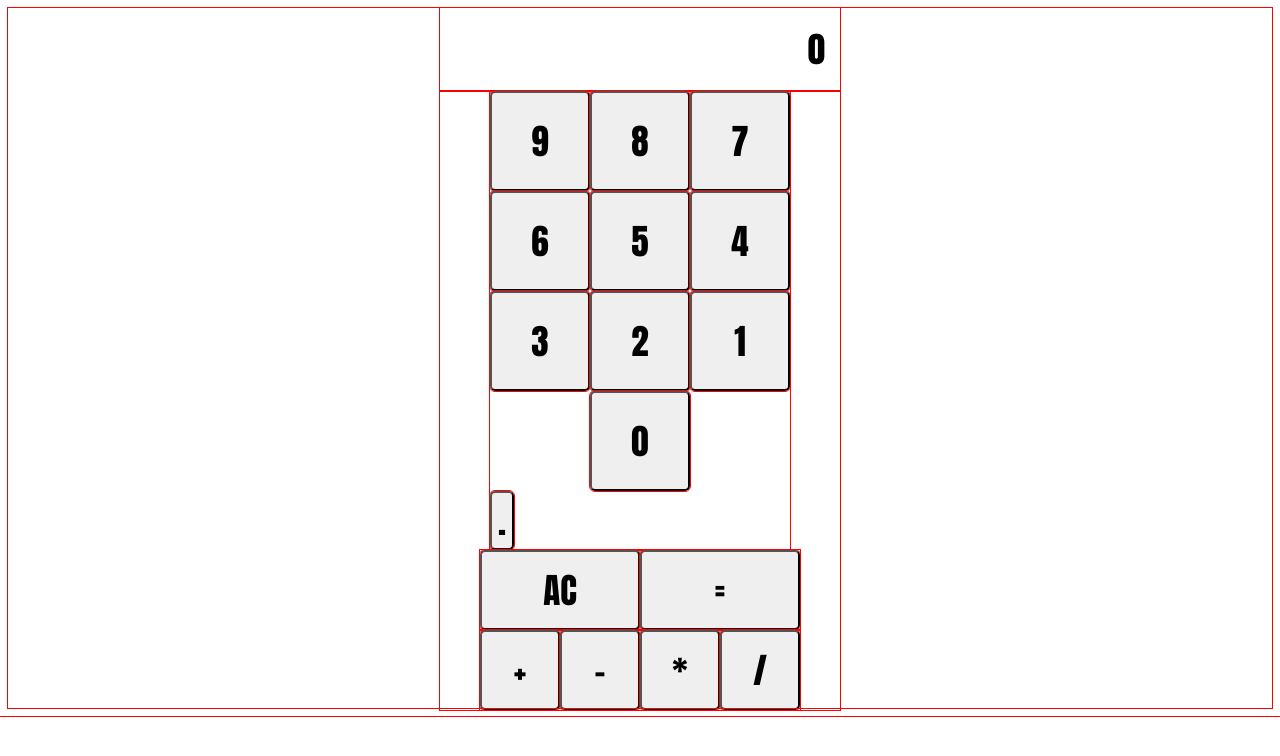
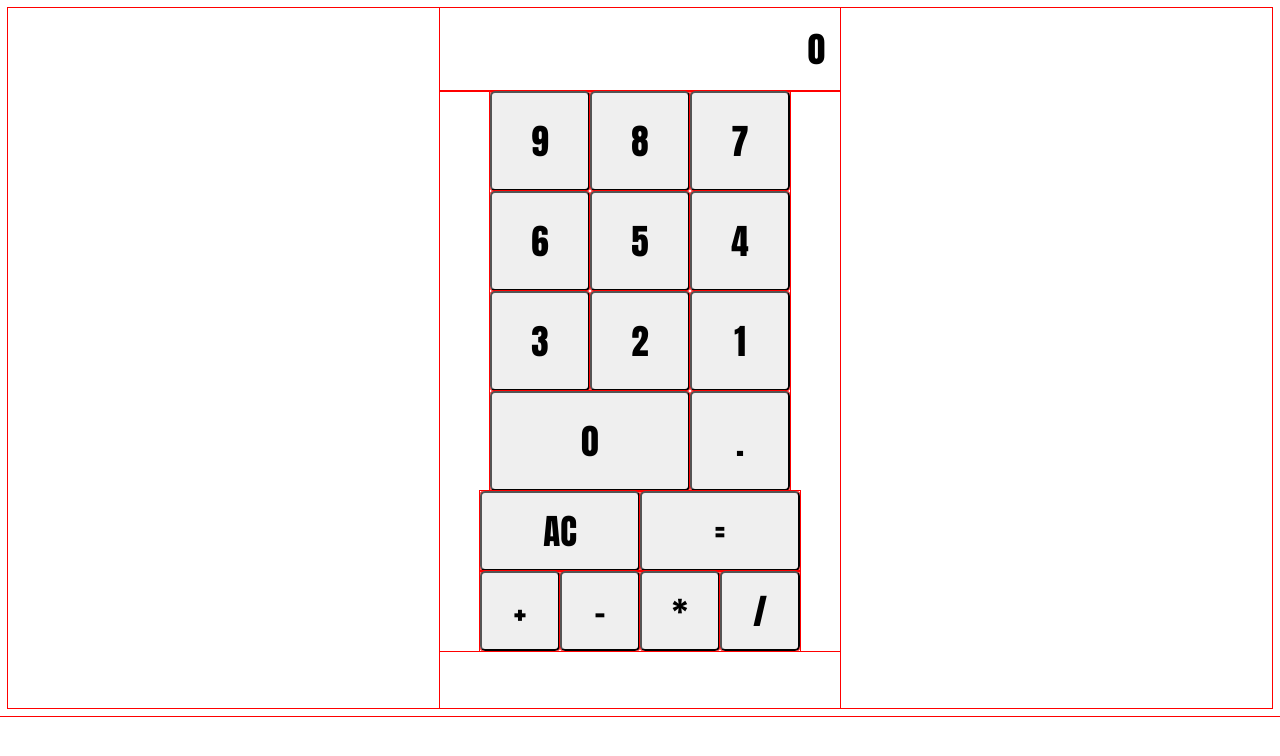
Before and after one commit to AleLoiac/calculator, a plain HTML site: page index.html in a window 1280 px wide. Drawn offline with Linux system fonts and the light colour scheme.

Commit message:
Add floating point styling

```diff
--- a/styles.css
+++ b/styles.css
@@ -54,13 +54,13 @@ body {
     height: 80px;
 }
 
-.num {
+.num, .floating-point {
     width: 100px;
     height: 100px;
 }
 
 .zero {
-    margin: 0 100px;
+    flex: 1;
 }
 
 button {
```
